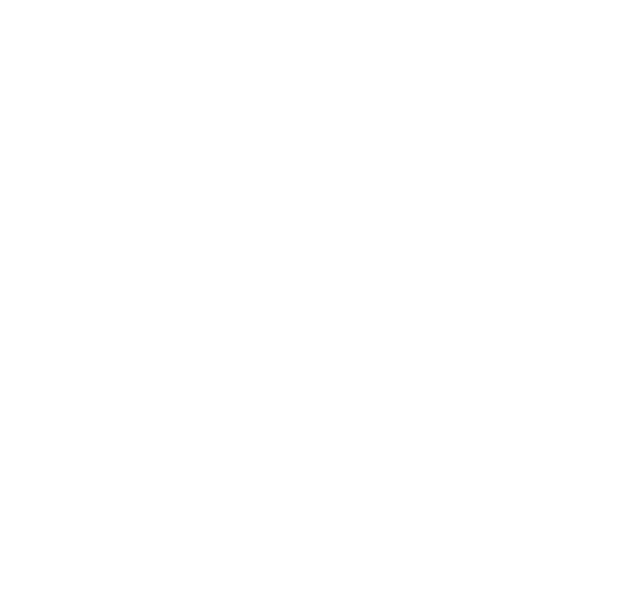
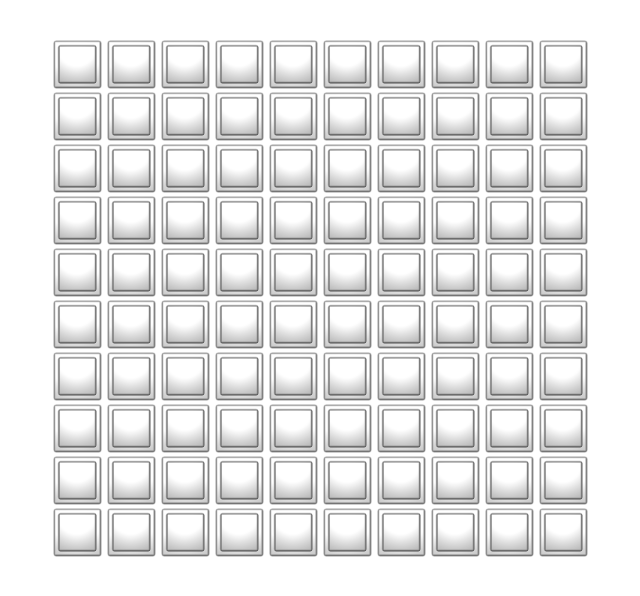
Before and after one commit to mkbrv/curs-web, a plain HTML site: page curs3/index.html in a window 1280 px wide. Shown: the whole page, without its empty margins (71-711 px from the left). Drawn offline with Linux system fonts and the light colour scheme.

Commit message:
minesweeper.

```diff
--- /dev/null
+++ b/curs3/css/style.css
@@ -0,0 +1,21 @@
+#wrapper {
+    width: 90%;
+    padding-top: 30px;
+}
+
+#container {
+    margin: auto;
+    width: 80%;
+}
+
+.minesweeper-cell {
+    background-size: 95%;
+    width: 50px;
+    height: 50px;
+    text-align: center;
+    font-size: 30px;
+}
+
+.minesweeper-cell:hover {
+    cursor: pointer;
+}
--- a/curs3/index.html
+++ b/curs3/index.html
@@ -1,8 +1,16 @@
 <html>
 <head>
-    <script type="application/javascript" src="js/scripts.js"></script>
+    <link rel="stylesheet" href="css/style.css"/>
+
 </head>
 <body>
+<div id="wrapper">
+    <div id="container">
+
+    </div>
+</div>
+
+<script type="application/javascript" src="js/minesweeper.js"></script>
 
 </body>
 </html>
--- a/curs3/js/minesweeper.js
+++ b/curs3/js/minesweeper.js
@@ -0,0 +1,132 @@
+(function (global) {
+
+    var MineSweeper;
+    MineSweeper = (function () {
+
+        var tiles = {
+            original: 'img/tile.ico',
+            redMine: 'img/mine.ico',
+            flag: 'img/flag.ico',
+            question: 'img/tile2.ico',
+            none: 'img/mine4.ico'
+        };
+
+        function MineSweeper(config) {
+            /**
+             * set options
+             */
+            if (config !== undefined) {
+                for (var attrName in config) {
+                    this.options[attrName] = config[attrName];
+                }
+            }
+            /**
+             * set container of the table
+             */
+            if (this.options.containerId === undefined || this.options.containerId.trim().length === 0) {
+                var containerDiv = document.createElement("div");
+                containerDiv.setAttribute("id", "containerMineSweeper");
+                this.container = containerDiv;
+                document.body.appendChild(containerDiv);
+            } else {
+                this.container = document.getElementById(this.options.containerId);
+            }
+        }
+
+        MineSweeper.prototype.options = {
+            columns: 10,
+            lines: 10,
+            containerId: undefined
+        };
+
+        function Cell(node, parentTable) {
+            this.node = node;
+            this.parentTable = parentTable;
+            this.node.setAttribute("class", "minesweeper-cell");
+            this.setBackground(tiles.original);
+            var self = this;
+            this.node.addEventListener("contextmenu", function (e) {
+                e.preventDefault();
+                self.rightClick();
+            });
+            this.node.addEventListener("click", function (e) {
+                e.preventDefault();
+                self.leftClick();
+            });
+        }
+
+        Cell.prototype.setBackground = function (pic) {
+            if (pic !== undefined) {
+                this.node.style.background = "url('" + pic + "') no-repeat";//background: url('../img/tile.ico') no-repeat;
+                this.node.style.backgroundSize = "95%";
+            } else {
+                this.node.style.background = "";
+            }
+        };
+
+        Cell.prototype.hiddenValue = "";
+        Cell.prototype.visibleValue = undefined;
+
+        Cell.prototype.rightClick = function () {
+            if (this.visibleValue === undefined) {
+                this.setBackground(tiles.flag);
+                this.visibleValue = "flag";
+            } else if (this.visibleValue === "flag") {
+                this.setBackground(tiles.question);
+                this.visibleValue = "question";
+            } else {
+                this.setBackground(tiles.original);
+                this.visibleValue = undefined;
+            }
+        };
+
+        Cell.prototype.leftClick = function () {
+            if (this.hiddenValue === "bomb") {
+                this.setBackground(tiles.redMine);
+            } else {
+                this.setBackground();
+            }
+        };
+
+        MineSweeper.prototype.foo = function () {
+            console.log('ceva');
+        };
+
+        function buildTable(rows, columns) {
+            var table = document.createElement("table");
+            var grid = [];
+            for (var lineIndex = 0; lineIndex < rows; lineIndex++) {
+                var row = document.createElement("tr");
+                table.appendChild(row);
+                grid[lineIndex] = [];
+                for (var columnIndex = 0; columnIndex < columns; columnIndex++) {
+                    var tableCell = document.createElement("td");
+                    tableCell.setAttribute("id", "mine-" + lineIndex + "-" + columnIndex);
+                    row.appendChild(tableCell);
+                    grid[lineIndex][columnIndex] = new Cell(tableCell, grid);
+                }
+            }
+
+            return table;
+        }
+
+
+        MineSweeper.prototype.build = function () {
+            console.log("init");
+            var table = buildTable(this.options.lines, this.options.columns);
+            this.container.appendChild(table);
+        };
+
+        return MineSweeper;
+    })();
+
+    if (typeof MINESWEEPER === "undefined") {
+        global.MINESWEEPER = MineSweeper;
+    }
+
+}(window));
+var config = {
+    containerId: "container"
+};
+var mine = new MINESWEEPER(config);
+mine.build();
```
